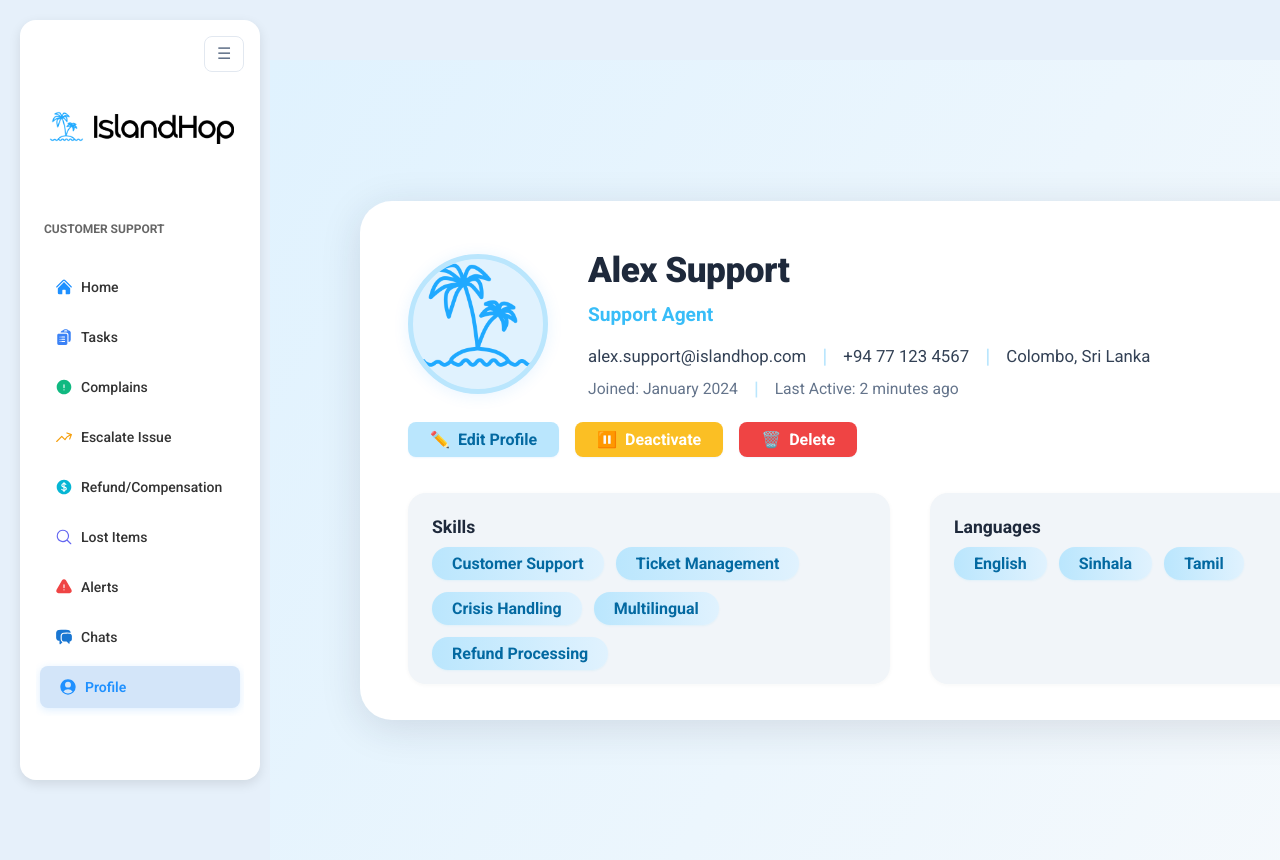
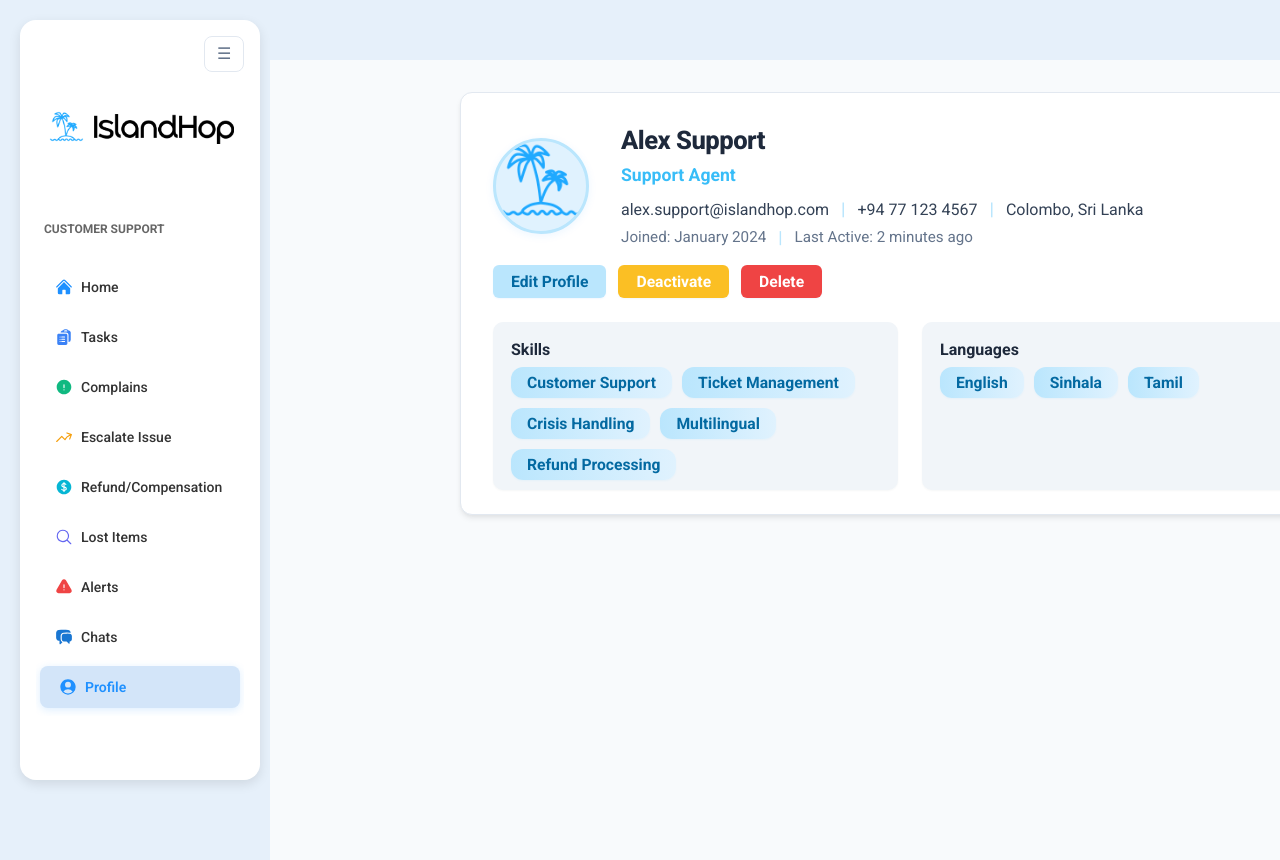
Before and after one commit to Harithya628/IslandHop-Frontend, a React (Vite) app: page /support in a window 1280 px wide. Both pictures are taken after a click on the element "Alex Support". Built offline with nearby package versions, Linux system fonts and the light colour scheme.

Commit message:
added a profile detail edit option

```diff
--- a/src/pages/support/ProfileDetails.css
+++ b/src/pages/support/ProfileDetails.css
@@ -2,79 +2,76 @@
 .full-width-profile {
   min-height: 100vh;
   width: 100vw;
-  background: linear-gradient(120deg, #e0f2fe 0%, #f8fafc 100%);
+  background: #f8fafc;
   display: flex;
-  align-items: center;
+  align-items: flex-start;
   justify-content: center;
   padding: 0;
+  margin: 0;
 }
 
 .profile-details-card {
   background: #fff;
-  border-radius: 32px;
-  box-shadow: 0 8px 40px rgba(30, 41, 59, 0.13);
-  padding: 48px 48px 36px 48px;
+  border-radius: 12px;
+  box-shadow: 0 4px 6px -1px rgba(0,0,0,0.08), 0 2px 4px -1px rgba(0,0,0,0.04);
+  padding: 32px 32px 24px 32px;
   display: flex;
   flex-direction: column;
   align-items: stretch;
-  border: none;
-  position: relative;
+  border: 1px solid #e2e8f0;
+  width: 100%;
+  max-width: 900px;
+  min-width: 320px;
+  margin: 32px 0;
   transition: box-shadow 0.2s;
-  width: 90vw;
-  max-width: 1100px;
-  min-width: 320px;
-}
-
-.profile-details-card.wide::before {
-  display: none;
 }
 
 .profile-details-header {
   display: flex;
   align-items: center;
-  gap: 40px;
-  margin-bottom: 32px;
+  gap: 32px;
+  margin-bottom: 24px;
 }
 
 .profile-details-avatar {
-  width: 140px;
-  height: 140px;
+  width: 96px;
+  height: 96px;
   border-radius: 50%;
   object-fit: cover;
-  border: 5px solid #bae6fd;
-  box-shadow: 0 2px 16px rgba(30, 144, 255, 0.10);
+  border: 3px solid #bae6fd;
+  box-shadow: 0 2px 8px rgba(30, 144, 255, 0.08);
   background: #e0f2fe;
 }
 
 .profile-details-header-info {
   display: flex;
   flex-direction: column;
-  gap: 10px;
+  gap: 8px;
 }
 
 .profile-details-name {
-  font-size: 2.2rem;
-  font-weight: 900;
+  font-size: 1.6rem;
+  font-weight: 800;
   color: #1e293b;
   margin-bottom: 2px;
   margin-top: 0;
   letter-spacing: -0.5px;
   display: flex;
-  gap: 12px;
+  gap: 10px;
   flex-wrap: wrap;
 }
 
 .profile-details-role {
-  font-size: 1.2rem;
+  font-size: 1.1rem;
   color: #38bdf8;
   font-weight: 700;
-  margin-bottom: 8px;
+  margin-bottom: 6px;
 }
 
 .profile-details-contact-row {
   display: flex;
-  gap: 16px;
-  font-size: 1.05rem;
+  gap: 12px;
+  font-size: 1rem;
   color: #334155;
   align-items: center;
   flex-wrap: wrap;
@@ -82,8 +79,8 @@
 
 .profile-details-meta-row {
   display: flex;
-  gap: 16px;
-  font-size: 0.98rem;
+  gap: 12px;
+  font-size: 0.95rem;
   color: #64748b;
   align-items: center;
   flex-wrap: wrap;
@@ -92,35 +89,35 @@
 .profile-details-divider {
   color: #bae6fd;
   font-weight: 700;
-  font-size: 1.2em;
+  font-size: 1.1em;
 }
 
 .profile-details-flex-row {
   display: flex;
-  gap: 40px;
+  gap: 24px;
   justify-content: flex-start;
-  margin-top: 18px;
+  margin-top: 12px;
 }
 
 .profile-details-section {
   flex: 1 1 0;
   background: #f1f5f9;
-  border-radius: 18px;
-  padding: 24px 24px 14px 24px;
-  box-shadow: 0 1px 4px rgba(30, 41, 59, 0.04);
+  border-radius: 10px;
+  padding: 18px 18px 10px 18px;
+  box-shadow: 0 1px 2px rgba(30,41,59,0.04);
   z-index: 1;
-  min-width: 220px;
+  min-width: 180px;
 }
 
 .profile-details-section h3 {
-  font-size: 1.1rem;
+  font-size: 1rem;
   font-weight: 700;
   color: #1e293b;
-  margin-bottom: 10px;
+  margin-bottom: 8px;
 }
 
 .profile-details-bio {
-  font-size: 15px;
+  font-size: 14px;
   color: #475569;
   margin-bottom: 0;
 }
@@ -129,7 +126,7 @@
 .profile-details-languages {
   display: flex;
   flex-wrap: wrap;
-  gap: 12px;
+  gap: 10px;
   list-style: none;
   padding: 0;
   margin: 0;
@@ -139,27 +136,27 @@
 .profile-details-languages li {
   background: linear-gradient(90deg, #bae6fd 0%, #e0f2fe 100%);
   color: #0369a1;
-  padding: 7px 20px;
-  border-radius: 16px;
-  font-size: 1rem;
+  padding: 6px 16px;
+  border-radius: 12px;
+  font-size: 0.98rem;
   font-weight: 700;
-  box-shadow: 0 1px 2px rgba(56, 189, 248, 0.08);
+  box-shadow: 0 1px 2px rgba(56, 189, 248, 0.06);
 }
 
 /* Editable Inputs */
 .profile-input {
-  font-size: 1.1rem;
+  font-size: 1rem;
   font-weight: 700;
   color: #1e293b;
   border: 1.5px solid #bae6fd;
-  border-radius: 8px;
-  padding: 6px 12px;
-  margin-right: 8px;
-  margin-bottom: 4px;
+  border-radius: 6px;
+  padding: 5px 10px;
+  margin-right: 6px;
+  margin-bottom: 2px;
   background: #f8fafc;
   transition: border 0.2s, box-shadow 0.2s;
   outline: none;
-  min-width: 110px;
+  min-width: 90px;
 }
 .profile-input:focus {
   border: 1.5px solid #38bdf8;
@@ -169,24 +166,24 @@
 /* Action Buttons */
 .profile-actions-row {
   display: flex;
-  gap: 16px;
-  margin-bottom: 18px;
-  margin-top: -10px;
+  gap: 12px;
+  margin-bottom: 12px;
+  margin-top: -6px;
   flex-wrap: wrap;
 }
 
 .profile-btn {
-  font-size: 1rem;
+  font-size: 0.98rem;
   font-weight: 700;
-  border-radius: 8px;
-  padding: 8px 22px;
+  border-radius: 6px;
+  padding: 7px 18px;
   border: none;
   cursor: pointer;
-  transition: background 0.18s, color 0.18s, box-shadow 0.18s;
-  box-shadow: 0 1px 2px rgba(30, 144, 255, 0.07);
+  transition: background 0.16s, color 0.16s, box-shadow 0.16s;
+  box-shadow: 0 1px 2px rgba(30, 144, 255, 0.06);
   display: flex;
   align-items: center;
-  gap: 8px;
+  gap: 7px;
 }
 
 .profile-btn-edit {
@@ -241,7 +238,7 @@
   display: flex;
   align-items: center;
   justify-content: center;
-  animation: fadeInModal 0.22s;
+  animation: fadeInModal 0.18s;
 }
 
 @keyframes fadeInModal {
@@ -251,72 +248,72 @@
 
 .profile-modal {
   background: #fff;
-  border-radius: 18px;
-  box-shadow: 0 8px 40px rgba(30, 41, 59, 0.18);
-  padding: 36px 32px 24px 32px;
-  min-width: 320px;
+  border-radius: 12px;
+  box-shadow: 0 4px 24px rgba(30, 41, 59, 0.13);
+  padding: 24px 18px 16px 18px;
+  min-width: 220px;
   max-width: 94vw;
-  animation: popInModal 0.22s;
+  animation: popInModal 0.18s;
 }
 
 @keyframes popInModal {
-  from { transform: scale(0.95); opacity: 0; }
+  from { transform: scale(0.97); opacity: 0; }
   to { transform: scale(1); opacity: 1; }
 }
 
 .profile-modal h2 {
-  font-size: 1.3rem;
+  font-size: 1.1rem;
   font-weight: 800;
   color: #1e293b;
-  margin-bottom: 12px;
+  margin-bottom: 10px;
 }
 
 .profile-modal-actions {
   display: flex;
-  gap: 16px;
-  margin-top: 18px;
+  gap: 12px;
+  margin-top: 12px;
 }
 
 /* Toast Animations */
 .profile-toast {
-  animation: toastPopIn 0.25s;
+  animation: toastPopIn 0.18s;
 }
 @keyframes toastPopIn {
-  from { transform: translateY(-30px) scale(0.95); opacity: 0; }
+  from { transform: translateY(-20px) scale(0.97); opacity: 0; }
   to { transform: translateY(0) scale(1); opacity: 1; }
 }
 
 @media (max-width: 900px) {
   .profile-details-header {
     flex-direction: column;
-    gap: 18px;
+    gap: 12px;
     align-items: center;
     text-align: center;
   }
   .profile-details-flex-row {
     flex-direction: column;
-    gap: 18px;
+    gap: 12px;
   }
   .profile-details-card {
-    padding: 24px 6vw 18px 6vw;
+    padding: 16px 4vw 10px 4vw;
   }
 }
 
 @media (max-width: 600px) {
   .profile-details-card {
-    padding: 12px 2vw 8px 2vw;
+    padding: 8px 1vw 4px 1vw;
     min-width: unset;
     max-width: 100vw;
   }
   .profile-details-section {
-    padding: 12px 8px 6px 8px;
+    padding: 8px 4px 4px 4px;
   }
   .profile-details-avatar {
-    width: 90px;
-    height: 90px;
+    width: 60px;
+    height: 60px;
   }
   .profile-modal {
-    padding: 18px 8px 12px 8px;
+    padding: 10px 4px 8px 4px;
     min-width: 0;
   }
 }
--- a/src/pages/support/ProfileDetails.jsx
+++ b/src/pages/support/ProfileDetails.jsx
@@ -31,6 +31,7 @@ const ProfileDetails = () => {
   const [showDeactivate, setShowDeactivate] = useState(false);
   const [showDelete, setShowDelete] = useState(false);
   const [loading, setLoading] = useState(false);
+  const [avatarPreview, setAvatarPreview] = useState(user.avatar);
 
   const notify = (msg, type = 'success') => {
     toast[type](msg, {
@@ -64,6 +65,17 @@ const ProfileDetails = () => {
     }));
   };
 
+  const handleAvatarChange = (e) => {
+    const file = e.target.files[0];
+    if (file) {
+      const reader = new FileReader();
+      reader.onloadend = () => {
+        setAvatarPreview(reader.result);
+      };
+      reader.readAsDataURL(file);
+    }
+  };
+
   const handleUpdate = (e) => {
     e.preventDefault();
     setLoading(true);
@@ -74,6 +86,7 @@ const ProfileDetails = () => {
         lastName: form.lastName,
         phone: form.phone,
         address: form.address,
+        avatar: avatarPreview,
       }));
       setEditMode(false);
       setLoading(false);
@@ -100,13 +113,27 @@ const ProfileDetails = () => {
   };
 
   return (
-    <div className="profile-details-page full-width-profile">
+    <div className="full-width-profile">
       <ToastContainer />
-      <div className="profile-details-card wide">
+      <div className="profile-details-card">
         <div className="profile-details-header">
-          <img src={user.avatar} alt="Profile" className="profile-details-avatar large" />
+          <div style={{ position: 'relative', display: 'flex', flexDirection: 'column', alignItems: 'center' }}>
+            <img src={editMode ? avatarPreview : user.avatar} alt="Profile" className="profile-details-avatar" />
+            {editMode && (
+              <label className="profile-avatar-upload" style={{ marginTop: 8, cursor: 'pointer', fontSize: 13, color: '#38bdf8', fontWeight: 600 }}>
+                Change Photo
+                <input
+                  type="file"
+                  accept="image/*"
+                  style={{ display: 'none' }}
+                  onChange={handleAvatarChange}
+                  disabled={loading}
+                />
+              </label>
+            )}
+          </div>
           <div className="profile-details-header-info">
-            <h2 className="profile-details-name large">
+            <h2 className="profile-details-name">
               {editMode ? (
                 <>
                   <input
@@ -132,7 +159,7 @@ const ProfileDetails = () => {
                 `${user.firstName} ${user.lastName}`
               )}
             </h2>
-            <p className="profile-details-role large">{user.role}</p>
+            <p className="profile-details-role">{user.role}</p>
             <div className="profile-details-contact-row">
               <span className="profile-details-email">{user.email}</span>
               <span className="profile-details-divider">|</span>
@@ -181,14 +208,14 @@ const ProfileDetails = () => {
                 onClick={handleUpdate}
                 disabled={loading}
               >
-                <span role="img" aria-label="save">💾</span> Save
+                Save
               </button>
               <button
                 className="profile-btn profile-btn-cancel"
                 onClick={handleCancelEdit}
                 disabled={loading}
               >
-                <span role="img" aria-label="cancel">✖️</span> Cancel
+                Cancel
               </button>
             </>
           ) : (
@@ -197,19 +224,19 @@ const ProfileDetails = () => {
                 className="profile-btn profile-btn-edit"
                 onClick={handleEdit}
               >
-                <span role="img" aria-label="edit">✏️</span> Edit Profile
+                Edit Profile
               </button>
               <button
                 className="profile-btn profile-btn-deactivate"
                 onClick={() => setShowDeactivate(true)}
               >
-                <span role="img" aria-label="deactivate">⏸️</span> Deactivate
+                Deactivate
               </button>
               <button
                 className="profile-btn profile-btn-delete"
                 onClick={() => setShowDelete(true)}
               >
-                <span role="img" aria-label="delete">🗑️</span> Delete
+                Delete
               </button>
             </>
           )}
```
Also changed, not shown: src/App.jsx (+0 -27 lines).
